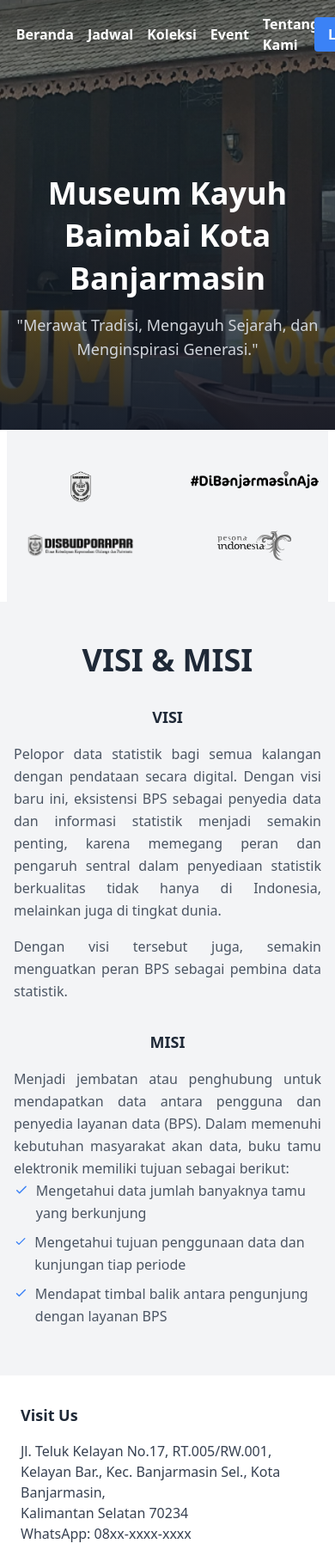
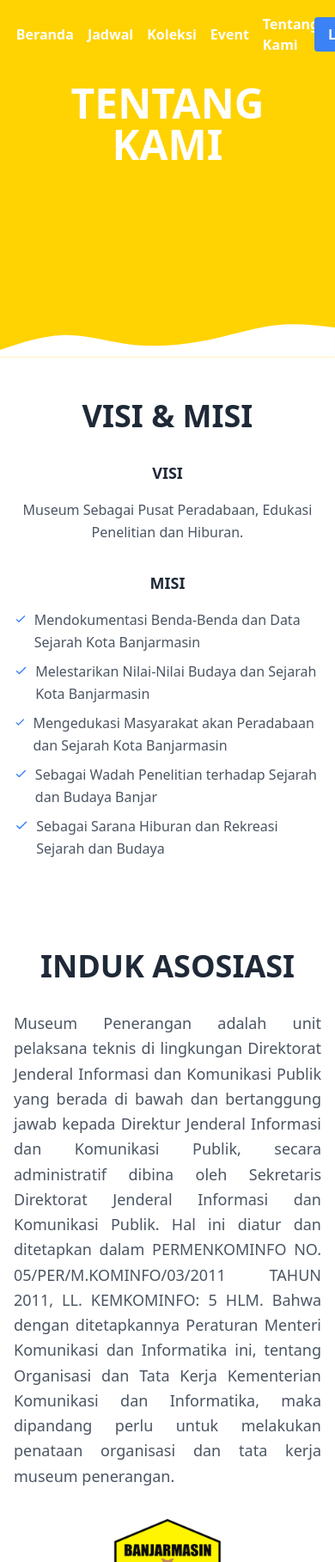
Before and after one commit to pawpawly/ci4-projectmagang, a CodeIgniter 4 app: the page made by app/Views/about_us.php in a window 390 px wide. Shown: the top 1817 px of the page at 86% size. Run offline with PHP 8.4 and a stand-in for CodeIgniter, Linux system fonts and the light colour scheme; the template is opened without the code that fills it, so the values that code supplies are empty; some libraries are stand-ins or nearby versions.

Commit message:
redesign login & tampilan about us

```diff
--- a/app/Config/Routes.php
+++ b/app/Config/Routes.php
@@ -8,6 +8,9 @@ use CodeIgniter\Router\RouteCollection;
 
 // Halaman Utama dan Halaman Lain
 $routes->get('/', 'Home::index');
+$routes->get('/aboutus', 'AboutUs::index');
+
+// Route untuk About Us
 $routes->get('/aboutus', 'AboutUs::index');
 
 // Login Routes
--- a/app/Views/about_us.php
+++ b/app/Views/about_us.php
@@ -1,80 +1,69 @@
 <?= $this->extend('layout') ?>
 
 <?= $this->section('content') ?>
-<section class="relative">
-    <img src="<?= base_url('pict/museum.png'); ?>" alt="Hero Image" class="w-full h-[500px] object-cover">
-    <div class="absolute inset-x-0 bottom-0 text-center bg-gradient-to-t from-gray-900/80 to-transparent py-20">
-      <div class="container mx-auto">
-        <h2 class="text-4xl font-bold leading-snug text-white">Museum Kayuh Baimbai Kota Banjarmasin</h2>
-        <p class="mt-4 text-lg text-gray-300">"Merawat Tradisi, Mengayuh Sejarah, dan Menginspirasi Generasi."</p>
-      </div>
+
+<!-- Header Kuning dengan Garis Melengkung -->
+<div class="relative bg-gradient-to-r from-[#FFD202] to-[#FFD202] pb-32"> <!-- Gradien diperbarui -->
+    <div class="container mx-auto px-8 py-24">
+        <h1 class="text-5xl font-bold text-white text-center">TENTANG KAMI</h1>
     </div>
-</section>
 
-<!-- Icon/Image Section with margins -->
-<section class="py-12 bg-gray-100 mx-2 md:mx-10">
-    <div class="container mx-auto text-center">
-      <div class="grid grid-cols-2 md:grid-cols-4 gap-8">
-        <!-- Icon 1 -->
-        <div class="group flex justify-center">
-          <img src="<?= base_url('pict/icon.png'); ?>" alt="Icon 1" class="w-auto h-9 md:w-auto md:h-9 transition-all transform grayscale hover:grayscale-0 hover:scale-105 duration-300 ease-in-out">
-        </div>
-        <!-- Icon 2 -->
-        <div class="group flex justify-center">
-          <img src="<?= base_url('pict/dibanjarmasinaja.png'); ?>" alt="Icon 2" class="w-auto h-5 md:w-auto md:h-5 transition-all transform grayscale hover:grayscale-0 hover:scale-105 duration-300 ease-in-out">
-        </div>
-        <!-- Icon 3 -->
-        <div class="group flex justify-center">
-          <img src="<?= base_url('pict/logodisbudporapar.png'); ?>" alt="Icon 3" class="w-auto h-9 md:w-auto md:h-9 transition-all transform grayscale hover:grayscale-0 hover:scale-105 duration-300 ease-in-out">
-        </div>
-        <!-- Icon 4 -->
-        <div class="group flex justify-center">
-          <img src="<?= base_url('pict/pesonaindonesia.png'); ?>" alt="Icon 4" class="w-auto h-9 md:w-auto md:h-9 transition-all transform grayscale hover:grayscale-0 hover:scale-105 duration-300 ease-in-out">
-        </div>
-      </div>
+    <!-- SVG untuk Garis Melengkung -->
+    <div class="absolute bottom-0 w-full">
+        <svg xmlns="http://www.w3.org/2000/svg" viewBox="0 0 1440 320">
+            <path fill="#FFFFFF" fill-opacity="1"
+                d="M0,288L48,272C96,256,192,224,288,224C384,224,480,256,576,266.7C672,277,768,267,864,250.7C960,235,1056,203,1152,186.7C1248,171,1344,181,1392,186.7L1440,192L1440,320L1392,320C1344,320,1248,320,1152,320C1056,320,960,320,864,320C768,320,672,320,576,320C480,320,384,320,288,320C192,320,96,320,48,320L0,320Z">
+            </path>
+        </svg>
     </div>
-  </section>
+</div>
 
-  <!-- Visi Misi Section -->
-  <section class="py-12 bg-gray-100 px-4 md:px-16">
+<!-- Visi Misi Section -->
+<section class="py-12 bg-white px-4 md:px-16">
     <div class="container mx-auto text-center">
       <h2 class="text-4xl font-bold text-gray-800 mb-8">VISI & MISI</h2>
       <div class="flex flex-col md:flex-row justify-center space-y-8 md:space-y-0 md:space-x-16">
         <!-- Visi Section -->
         <div class="w-full md:w-1/2">
           <h3 class="text-lg font-bold text-gray-800 mb-4">VISI</h3>
-          <p class="text-gray-600 leading-relaxed text-justify mx-auto">
-            Pelopor data statistik bagi semua kalangan dengan pendataan secara digital. Dengan visi baru ini, eksistensi BPS sebagai penyedia data dan informasi statistik menjadi semakin penting, karena memegang peran dan pengaruh sentral dalam penyediaan statistik berkualitas tidak hanya di Indonesia, melainkan juga di tingkat dunia.
-          </p>
-          <p class="text-gray-600 leading-relaxed text-justify mt-4 mx-auto">
-            Dengan visi tersebut juga, semakin menguatkan peran BPS sebagai pembina data statistik.
+          <p class="text-gray-600 leading-relaxed text-justify-center mx-auto">
+            Museum Sebagai Pusat Peradabaan, Edukasi Penelitian dan Hiburan.
           </p>
         </div>
 
         <!-- Misi Section -->
         <div class="w-full md:w-1/2">
           <h3 class="text-lg font-bold text-gray-800 mb-4">MISI</h3>
-          <p class="text-gray-600 leading-relaxed text-justify mx-auto">
-            Menjadi jembatan atau penghubung untuk mendapatkan data antara pengguna dan penyedia layanan data (BPS). Dalam memenuhi kebutuhan masyarakat akan data, buku tamu elektronik memiliki tujuan sebagai berikut:
-          </p>
           <ul class="list-none text-gray-600 leading-relaxed text-left mx-auto">
             <li class="flex items-start mb-2">
               <svg class="w-6 h-6 text-blue-500 mr-2" xmlns="http://www.w3.org/2000/svg" fill="none" viewBox="0 0 24 24" stroke="currentColor">
                 <path stroke-linecap="round" stroke-linejoin="round" stroke-width="2" d="M5 13l4 4L19 7" />
               </svg>
-              Mengetahui data jumlah banyaknya tamu yang berkunjung
+              Mendokumentasi Benda-Benda dan Data Sejarah Kota Banjarmasin
             </li>
             <li class="flex items-start mb-2">
               <svg class="w-6 h-6 text-blue-500 mr-2" xmlns="http://www.w3.org/2000/svg" fill="none" viewBox="0 0 24 24" stroke="currentColor">
                 <path stroke-linecap="round" stroke-linejoin="round" stroke-width="2" d="M5 13l4 4L19 7" />
               </svg>
-              Mengetahui tujuan penggunaan data dan kunjungan tiap periode
+              Melestarikan Nilai-Nilai Budaya dan Sejarah Kota Banjarmasin
             </li>
             <li class="flex items-start mb-2">
               <svg class="w-6 h-6 text-blue-500 mr-2" xmlns="http://www.w3.org/2000/svg" fill="none" viewBox="0 0 24 24" stroke="currentColor">
                 <path stroke-linecap="round" stroke-linejoin="round" stroke-width="2" d="M5 13l4 4L19 7" />
               </svg>
-              Mendapat timbal balik antara pengunjung dengan layanan BPS
+              Mengedukasi Masyarakat akan Peradabaan dan Sejarah Kota Banjarmasin
+            </li>
+            <li class="flex items-start mb-2">
+              <svg class="w-6 h-6 text-blue-500 mr-2" xmlns="http://www.w3.org/2000/svg" fill="none" viewBox="0 0 24 24" stroke="currentColor">
+                <path stroke-linecap="round" stroke-linejoin="round" stroke-width="2" d="M5 13l4 4L19 7" />
+              </svg>
+              Sebagai Wadah Penelitian terhadap Sejarah dan Budaya Banjar
+            </li>
+            <li class="flex items-start mb-2">
+              <svg class="w-6 h-6 text-blue-500 mr-2" xmlns="http://www.w3.org/2000/svg" fill="none" viewBox="0 0 24 24" stroke="currentColor">
+                <path stroke-linecap="round" stroke-linejoin="round" stroke-width="2" d="M5 13l4 4L19 7" />
+              </svg>
+              Sebagai Sarana Hiburan dan Rekreasi Sejarah dan Budaya
             </li>
           </ul>
         </div>
@@ -82,37 +71,30 @@
     </div>
   </section>
 
-  <script>
-    // Initialize AOS with 'once: true' to ensure animations only happen once
-    AOS.init({
-      once: true  // This ensures animations only occur once when elements come into view
-    });
+<!-- Induk Asosiasi Section -->
+<section class="py-12 bg-white px-4 md:px-16">
+    <div class="container mx-auto text-center">
+        <h2 class="text-4xl font-bold text-gray-800 mb-8">INDUK ASOSIASI</h2>
+        <div class="flex flex-col md:flex-row items-center justify-center gap-8">
+            <!-- Teks Deskripsi -->
+            <div class="w-full md:w-1/2">
+                <p class="text-lg text-gray-600 leading-relaxed text-justify">
+                    Museum Penerangan adalah unit pelaksana teknis di lingkungan Direktorat Jenderal Informasi dan Komunikasi Publik
+                    yang berada di bawah dan bertanggung jawab kepada Direktur Jenderal Informasi dan Komunikasi Publik,
+                    secara administratif dibina oleh Sekretaris Direktorat Jenderal Informasi dan Komunikasi Publik. Hal ini diatur dan
+                    ditetapkan dalam PERMENKOMINFO NO. 05/PER/M.KOMINFO/03/2011 TAHUN 2011, LL. KEMKOMINFO: 5 HLM.
+                    Bahwa dengan ditetapkannya Peraturan Menteri Komunikasi dan Informatika ini, tentang Organisasi dan Tata Kerja
+                    Kementerian Komunikasi dan Informatika, maka dipandang perlu untuk melakukan penataan organisasi dan tata kerja museum penerangan.
+                </p>
+            </div>
 
-    // Counter Animation Script - Only runs once when page is loaded
-    const counters = document.querySelectorAll('.counter');
-    const speed = 200; // The lower the slower
+            <!-- Logo Induk Asosiasi -->
+            <div class="w-full md:w-1/2 flex justify-center">
+                <img src="<?= base_url('pict/icon.png'); ?>" alt="Kominfo Logo" class="h-48 object-contain">
+            </div>
+        </div>
+    </div>
+</section>
 
-    counters.forEach(counter => {
-      const updateCount = () => {
-        const target = +counter.getAttribute('data-target');
-        const count = +counter.innerText;
 
-        const inc = target / speed;
-
-        if(count < target) {
-          counter.innerText = Math.ceil(count + inc);
-          setTimeout(updateCount, 1);
-        } else {
-          counter.innerText = target;
-        }
-      };
-
-      updateCount();
-    });
-
-    // Scroll to top of the page on refresh or load
-    window.onbeforeunload = function () {
-        window.scrollTo(0, 0);
-    };
-  </script>
 <?= $this->endSection() ?>
--- a/app/Views/footer.php
+++ b/app/Views/footer.php
@@ -1,25 +1,28 @@
-<footer class="bg-white text-gray-700 py-8">
+<footer class="bg-[#FFD202] text-white py-8">
     <div class="container mx-auto px-6">
         <div class="flex flex-wrap justify-between">
             <!-- Left Side: Visit Us -->
             <div class="w-full md:w-1/3 mb-6">
-                <h3 class="text-gray-800 text-lg font-semibold mb-4">Visit Us</h3>
-                <p>Jl. Teluk Kelayan No.17, RT.005/RW.001,<br>
-                Kelayan Bar., Kec. Banjarmasin Sel., Kota Banjarmasin,<br>
-                Kalimantan Selatan 70234<br>
-                WhatsApp: 08xx-xxxx-xxxx</p>
+                <h3 class="text-white text-lg font-semibold mb-4">Visit Us</h3>
+                <p class="font-semibold">
+                    Jl. Teluk Kelayan No.17, RT.005/RW.001,<br>
+                    Kelayan Barat, Kecamatan Banjarmasin Selatan,<br>
+                    Kota Banjarmasin, Kalimantan Selatan 70234<br>
+                    WhatsApp: 08xx-xxxx-xxxx
+                </p>
             </div>
 
             <!-- Middle Side: Google Maps -->
             <div class="w-full md:w-1/3 mb-6 md:mr-8">
                 <iframe
-                    src="//www.google.com/maps/embed?pb=!1m18!1m12!1m3!1d3983.0859696107373!2d114.5955349!3d-3.3289366000000005!2m3!1f0!2f0!3f0!3m2!1i1024!2i768!4f13.1!3m3!1m2!1s0x2de4230001a31ee7%3A0x8b3e5e488c0df3e2!2sMuseum%20Kayuh%20Baimbai!5e0!3m2!1sid!2sid!4v1727831963840!5m2!1sid!2sid"
-                    width="100%" height="200" style="border:0;" allowfullscreen="" loading="lazy"></iframe>
+                    src="https://www.google.com/maps/embed?pb=!1m18!1m12!1m3!1d3523.7726485377193!2d114.59101189367716!3d-3.327717827123221!2m3!1f0!2f0!3f0!3m2!1i1024!2i768!4f13.1!3m3!1m2!1s0x2de423b46ad04651%3A0x924ae960199efd12!2sMuseum%20Kota%20Banjarmasin!5e0!3m2!1sid!2sid!4v1728971659722!5m2!1sid!2sid"
+                    width="100%" height="200" style="border:0;" allowfullscreen="" loading="lazy">
+                </iframe>
             </div>
 
             <!-- Right Side: Social Media -->
             <div class="w-full md:w-1/4 mb-6 md:ml-auto text-right">
-                <h3 class="text-gray-800 text-lg font-semibold mb-4">Social Media</h3>
+                <h3 class="text-white text-lg font-semibold mb-4">Social Media</h3>
                 <div class="flex justify-end space-x-4">
                     <!-- Instagram Icon -->
                     <a href="https://www.instagram.com" class="social-icon" target="_self">
@@ -42,7 +45,7 @@
         </div>
 
         <!-- Footer Bottom -->
-        <div class="mt-8 text-center font-semibold text-gray-500 border-t border-gray-300 pt-4">
+        <div class="mt-8 text-center font-semibold text-white border-t border-white pt-4">
             &copy; Museum Kayuh Baimbai 2024
         </div>
     </div>
--- a/app/Views/header.php
+++ b/app/Views/header.php
@@ -1,7 +1,7 @@
 <header id="navbar" class="fixed top-0 left-0 w-full z-20 transition-all duration-300 bg-transparent">
   <div class="container mx-auto flex justify-between items-center py-4 px-6">
     <div class="logo">
-      <a href="#"><img src="<?= base_url('pict/iconmuseum.png'); ?>" alt="Logo" class="h-10"></a>
+      <a href="#"><img src="<?= base_url('pict/iconmuseumputih.png'); ?>" alt="Logo" class="h-10"></a>
     </div>
     <nav class="space-x-4 flex items-center justify-center w-full"> <!-- Ubah justify-between menjadi justify-center -->
       <a href="<?= site_url('./');?>" class="text-white hover:text-gray-300 font-semibold">Beranda</a>
--- a/public/js/main.js
+++ b/public/js/main.js
@@ -1,6 +1,7 @@
-// JavaScript untuk mengubah background header saat di-scroll
+document.addEventListener('DOMContentLoaded', () => {
   window.addEventListener('scroll', function () {
       const header = document.getElementById('navbar');
+      const logoImg = document.querySelector('.logo img');
       const scrollTop = window.scrollY;
 
       if (scrollTop > 50) {
@@ -9,11 +10,14 @@ window.addEventListener('scroll', function () {
           header.querySelectorAll('a').forEach(a => {
               a.classList.replace('text-white', 'text-gray-900');
           });
+          logoImg.src = `${window.location.origin}/pict/iconmuseum.png`;
       } else {
           header.classList.add('bg-transparent');
           header.classList.remove('bg-white', 'shadow-lg');
           header.querySelectorAll('a').forEach(a => {
               a.classList.replace('text-gray-900', 'text-white');
           });
+          logoImg.src = `${window.location.origin}/pict/iconmuseumputih.png`;
       }
   });
+});
```
Also changed, not shown: app/Views/login.php (+58 -33 lines), app/Controllers/AboutUs.php (line endings or trailing spaces), public/pict/bglogin.jpg (added), public/pict/bglogin2.jpg (added), public/pict/bglogin3.jpg (added), public/pict/bglogin4.png (added), public/pict/iconmuseum.png, public/pict/iconmuseumputih.png (added). Lines whose indentation alone changed are shown as unchanged.
